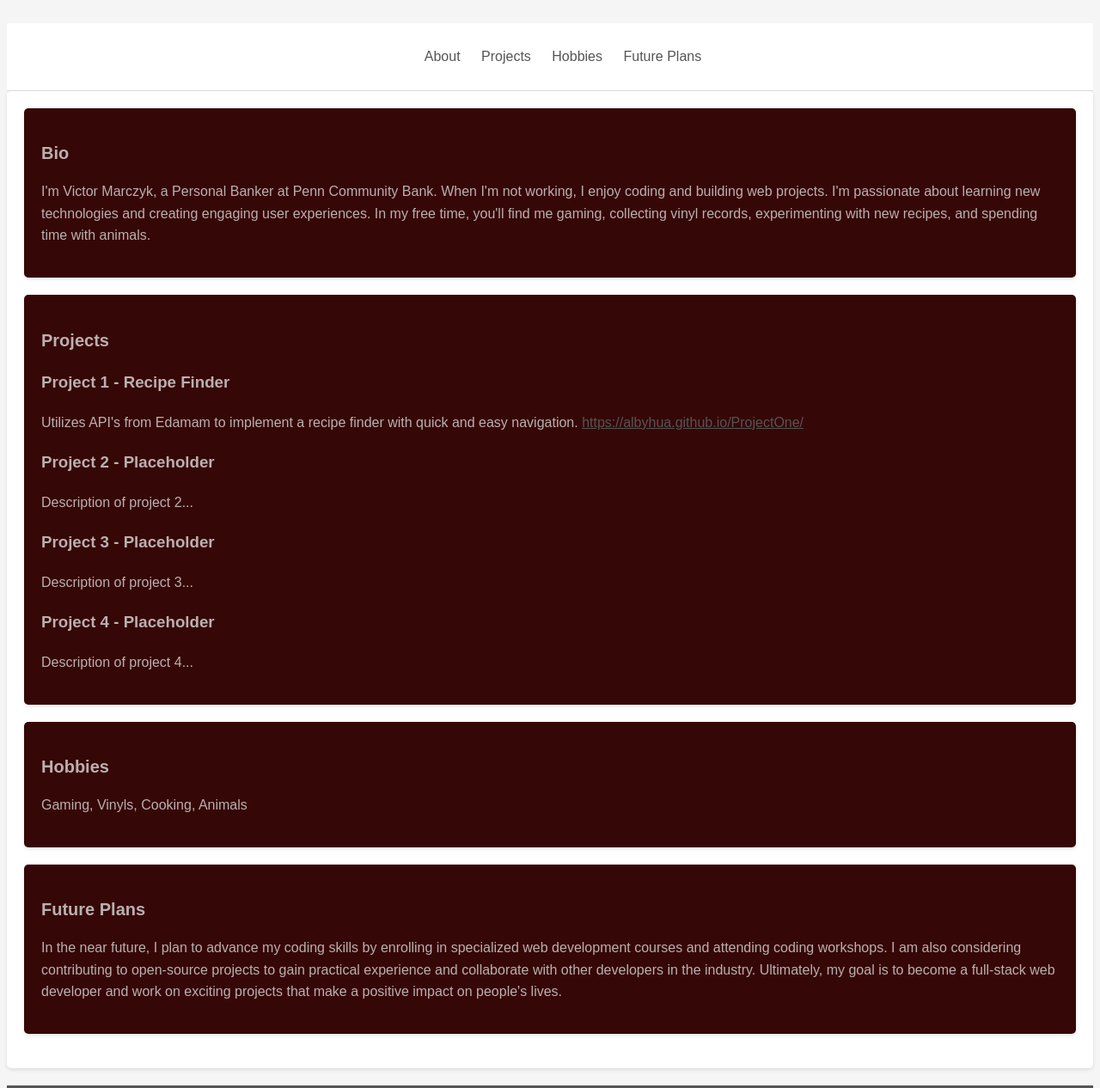
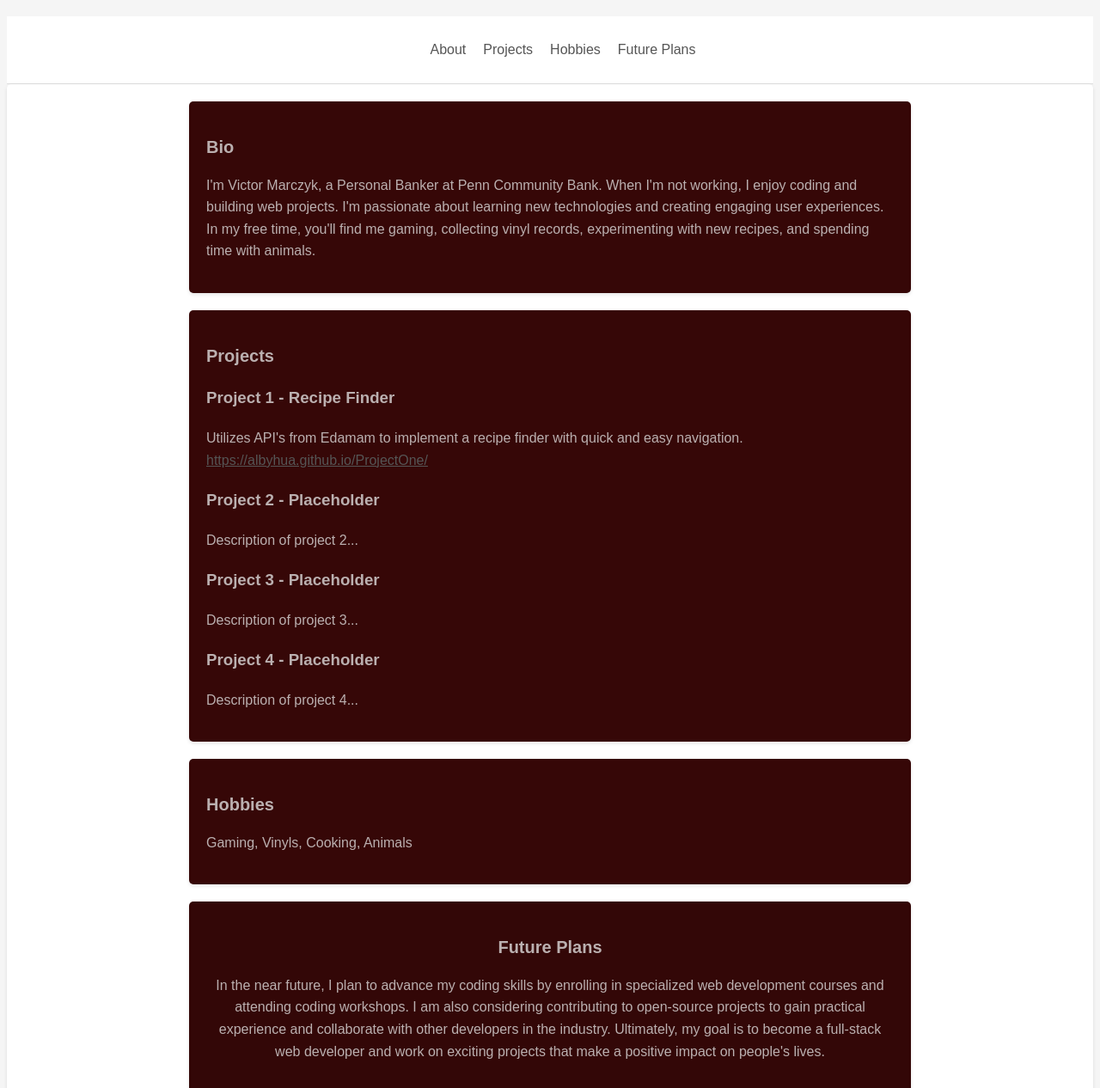
Before and after one commit to marczykv/Challenge2, a plain HTML site: page index.html in a window 1280 px wide. Shown: the part 283-1549 px from the top of the page at 86% size. Drawn offline with Linux system fonts and the light colour scheme.

Commit message:
added flexbox

```diff
--- a/assets/style.css
+++ b/assets/style.css
@@ -1,3 +1,6 @@
+/* CSS */
+
+/* Global styles for the entire body */
 body {
   font-family: Arial, sans-serif;
   background-color: #F5F5F5;
@@ -5,20 +8,25 @@ body {
   line-height: 1.6;
 }
 
+/* Styles for the header section */
 header {
-  /* Added a background image here to go behind selfie  */
   background-image: url("SOADlogoblack.png");
   background-size: contain;
   padding: 20px;
   text-align: center;
   color: #fff;
+  display: flex;
+  flex-direction: column;
+  align-items: center;
 }
 
+/* Styles for the selfie image in the header */
 header img {
-  /* added a selfie of myself in the center at the top  */
   width: 200px;
+  max-width: 100%;
 }
 
+/* Styles for the h1 element in the header */
 header h1 {
   font-size: 24px;
   font-weight: bold;
@@ -27,59 +35,75 @@ header h1 {
   background-color: #333;
 }
 
+/* Styles for the navigation bar */
 nav {
   background-color: #fff;
   padding: 10px;
   border-bottom: 1px solid #ddd;
+  display: flex;
+  justify-content: center;
 }
 
+/* Styles for the unordered list in the navigation bar */
 nav ul {
   list-style-type: none;
   text-align: center;
+  display: flex;
+  justify-content: center;
 }
 
+/* Styles for each list item (link) in the navigation bar */
 nav ul li {
   display: inline-block;
   margin-right: 10px;
 }
 
+/* Styles for the links in the navigation bar */
 nav ul li a {
   text-decoration: none;
   color: #555;
   padding: 5px;
 }
 
+/* Styles for the main content section */
 main {
   padding: 20px;
   background-color: #fff;
   margin-bottom: 20px;
   box-shadow: 0 2px 4px rgba(0, 0, 0, 0.1);
   border-radius: 5px;
+  display: flex;
+  flex-direction: column;
+  align-items: center;
 }
 
+/* Styles for each section in the main content */
 section {
   margin-bottom: 20px;
   padding: 20px;
   border-radius: 5px;
   background-color: #360707;
   box-shadow: 0 2px 4px rgba(0, 0, 0, 0.1);
-  /* added a cool transition effect for style when you hover  */
   transition: background-color 0.3s ease;
   cursor: pointer;
   color: #bbb0b0;
+  max-width: 800px;
+  width: 100%;
 }
 
+/* Styles for each section when hovering over it */
 section:hover {
-  /* had the color scheme switch places with the font color and background  */
   background-color: #E0E0E0;
-  color:#360707
+  color: #360707;
 }
 
+/* Styles for h2 elements in each section */
 section h2 {
   font-size: 20px;
   margin-bottom: 10px;
 }
 
+/* Styles for the footer section */
 footer {
   background-color: #555;
   color: #fff;
@@ -87,14 +111,41 @@ footer {
   text-align: center;
 }
 
+/* Styles for the paragraph in the footer */
 footer p {
   margin: 0;
 }
 
+/* Styles for links */
 a {
   color: #555;
 }
 
+/* Styles for links when hovering over them */
 a:hover {
   color: #333;
 }
+
+/* Additional styles for the "Future Plans" section */
+#future-plans {
+  background-color: #330707;
+  color: #bbb0b0;
+  text-align: center;
+  transition: background-color 0.3s ease; /* Added transition for hover effect */
+  cursor: pointer;
+}
+
+#future-plans:hover {
+  background-color: #E0E0E0; /* Color change on hover */
+  color: #360707; /* Text color change on hover */
+}
+
+#future-plans h2 {
+  font-size: 20px;
+  margin-bottom: 10px;
+}
+
+#future-plans p {
+  font-size: 16px;
+  line-height: 1.6;
+}
```
